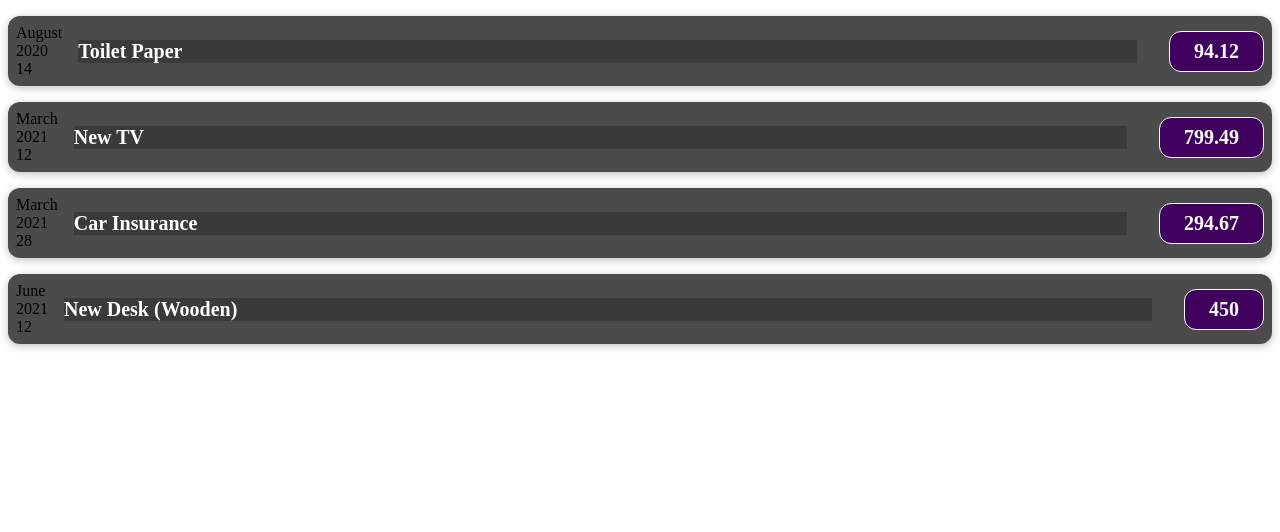
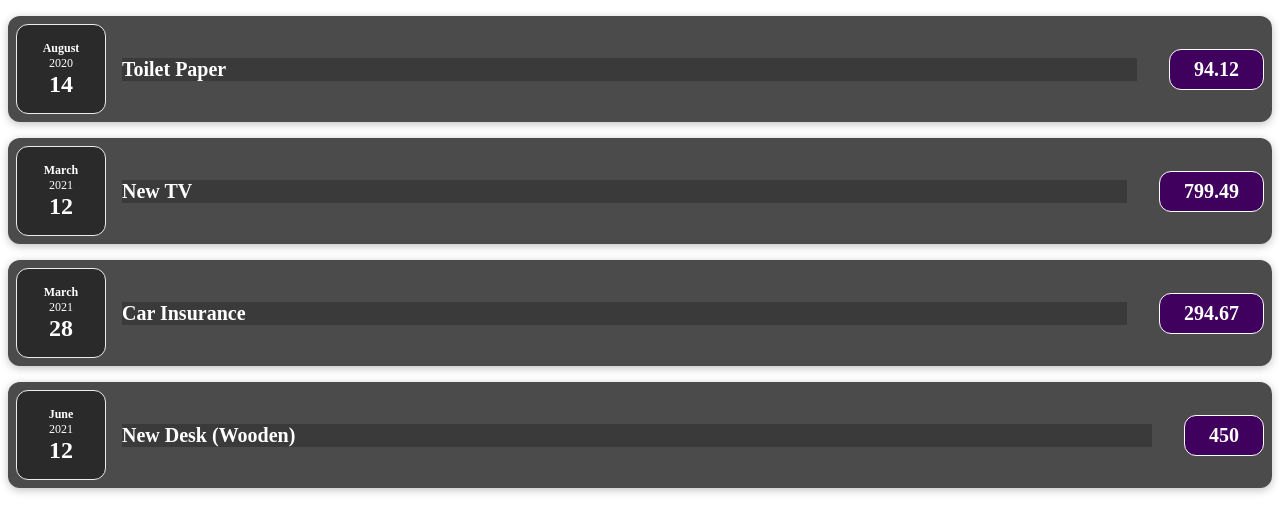
Before and after one commit to Kingsl8yer/expenses, a React (Create React App) app: page / in a window 1280 px wide. Shown: the top 532 px of the page. Built offline with nearby package versions, Linux system fonts and the light colour scheme.

Commit message:
Splitting Components Into Multiple Components

```diff
--- /dev/null
+++ b/src/components/ExpenseDate.css
@@ -0,0 +1,26 @@
+.expense-date {
+    display: flex;
+    flex-direction: column;
+    width: 5.5rem;
+    height: 5.5rem;
+    border: 1px solid #ececec;
+    background-color: #2a2a2a;
+    color: white;
+    border-radius: 12px;
+    align-items: center;
+    justify-content: center;
+}
+
+.expense-date__month {
+    font-size: 0.75rem;
+    font-weight: bold;
+}
+
+.expense-date__year {
+    font-size: 0.75rem;
+}
+
+.expense-date__day {
+    font-size: 1.5rem;
+    font-weight: bold;
+}
--- /dev/null
+++ b/src/components/ExpenseDate.js
@@ -0,0 +1,16 @@
+import "./ExpenseDate.css"
+
+function ExpenseDate(props) {
+    const month = props.date.toLocaleString('en-US', {month: 'long'});
+    const year = props.date.getFullYear();
+    const day = props.date.toLocaleString('en-US', {day: '2-digit'});
+    return (
+        <div className="expense-date">
+            <div className="expense-date__month">{month}</div>
+            <div className="expense-date__year">{year}</div>
+            <div className="expense-date__day">{day}</div>
+        </div>
+    );
+}
+
+export default ExpenseDate;
--- a/src/components/ExpenseItem.js
+++ b/src/components/ExpenseItem.js
@@ -1,16 +1,11 @@
 import './ExpenseItem.css'
+import ExpenseDate from "./ExpenseDate";
 
-function ExpenseItem(props){
-    const month = props.date.toLocaleString('en-US', { month: 'long' });
-    const year = props.date.getFullYear();
-    const day = props.date.toLocaleString('en-US', { day: '2-digit' });
-    return(
+function ExpenseItem(props) {
+
+    return (
         <div className="expense-item">
-            <div>
-                <div>{month}</div>
-                <div>{year}</div>
-                <div>{day}</div>
-            </div>
+            <ExpenseDate date={props.date}/>
             <div className="expense-item__description">
                 <h2>{props.title}</h2>
                 <div className="expense-item__price">{props.amount}</div>
```
